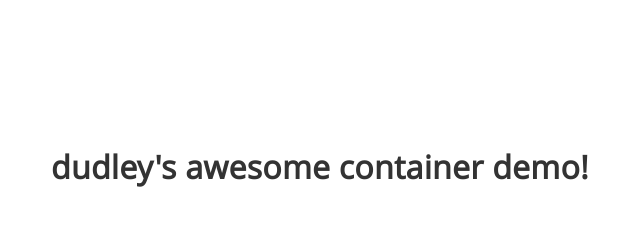
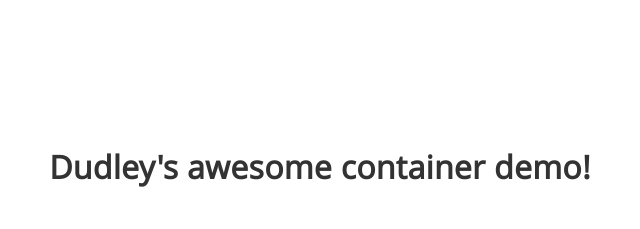
Before and after one commit to pyratebeard/container-webhook-demo, a plain HTML site: page index.html in a window 1280 px wide. Shown: the part 206-435 px from the top of the page, without its empty margins (320-960 px from the left). Drawn offline with Linux system fonts and the light colour scheme.

Commit message:
capitalisation

```diff
--- a/index.html
+++ b/index.html
@@ -11,7 +11,7 @@
   </head>
   <body>
     <div class="rootcontent">
-      <h1>dudley's awesome container demo!</h1>
+      <h1>Dudley's awesome container demo!</h1>
       <br>
       <a href='https://github.com/pyratebeard/container-webhook-demo' target='_blank' rel='noopener noreferrer'><i class='fab fa-github-square fa-2x' aria-hidden='true'></i></a>
       <a href='https://hub.docker.com/r/pyratebeard/container-webhook-demo' target='_blank' rel='noopener noreferrer'><i class='fab fa-docker fa-2x' aria-hidden='true'></i></a>
```
